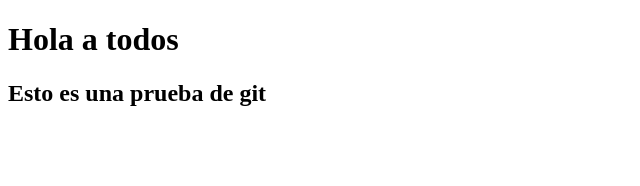
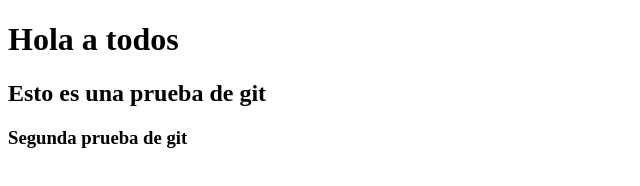
Before and after one commit to ShurtadoT/clase-pw, a plain HTML site: page index.html in a window 1280 px wide. Shown: the whole page, without its empty margins (0-640 px from the left). Drawn offline with Linux system fonts and the light colour scheme.

Commit message:
Segunda prueba de git

```diff
--- a/index.html
+++ b/index.html
@@ -8,5 +8,6 @@
 <body>
     <h1>Hola a todos</h1>
     <h2>Esto es una prueba de git</h2>
+    <h3>Segunda prueba de git</h3>
 </body>
 </html>
```
